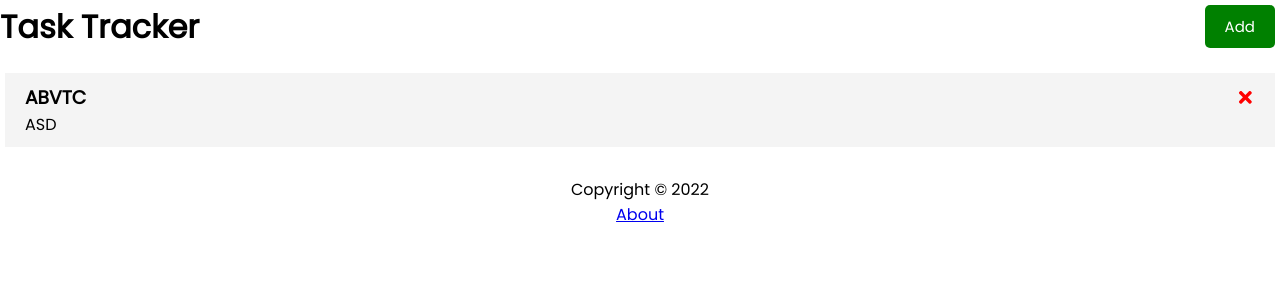
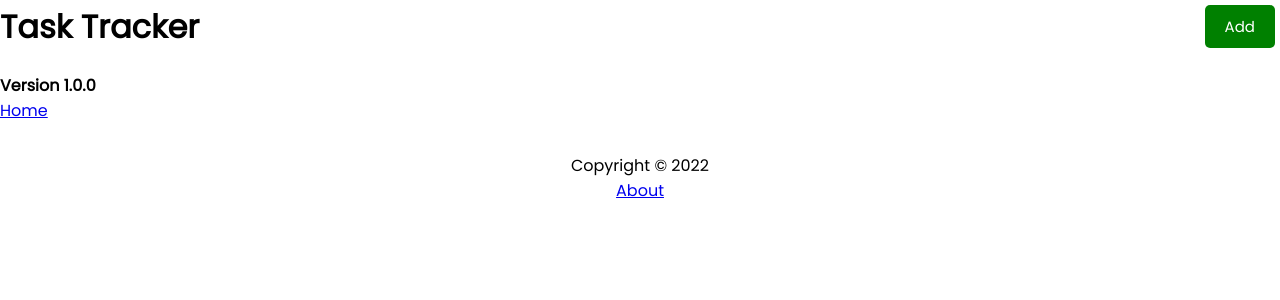
Before and after one commit to peter88tom/react_crash_course, a React (Create React App) app: page /about in a window 1280 px wide. Shown: the top 300 px of the page. Built offline with nearby package versions, Linux system fonts and the light colour scheme; data requests are answered from the project's data file.

Commit message:
Add render footer and task components as separate pages

```diff
--- a/src/App.js
+++ b/src/App.js
@@ -1,8 +1,10 @@
 import { useState, useEffect } from 'react'
+import { BrowserRouter as Router, Route, Routes } from 'react-router-dom'
 import Header from "./components/Header"
 import Tasks from "./components/Tasks";
 import AddTask from './components/AddTask';
 import Footer from './components/Footer';
+import About from './components/About';
 
 
 function App() {
@@ -112,8 +114,13 @@ const toggleReminder = async (id) =>{
 }
 
   return (
+    <Router>
     <div className="App">
       <Header onAdd={() => setShowAddTask(!showAddTask)} showAdd={showAddTask}/>
+
+      <Routes>
+          <Route path='/'  element={
+            <>
             {showAddTask && <AddTask onAdd={addTask}/> }
                 { tasks.length > 0 ?
                   <Tasks
@@ -122,9 +129,13 @@ const toggleReminder = async (id) =>{
                       toggleReminder={toggleReminder}/>
                   : 'There is no task at the moment'
                 }
-
+        </>
+          } />
+          <Route path='/about' element={<About />} />
+      </Routes>
       <Footer />
     </div>
+    </Router>
   );
 }
 
--- /dev/null
+++ b/src/components/About.js
@@ -0,0 +1,10 @@
+const About =  () => {
+	return (
+		<div>
+			<h4>Version 1.0.0</h4>
+			<a href="/">Home</a>
+		</div>
+	)
+}
+
+export default About
```
Lines whose indentation alone changed are shown as unchanged.
